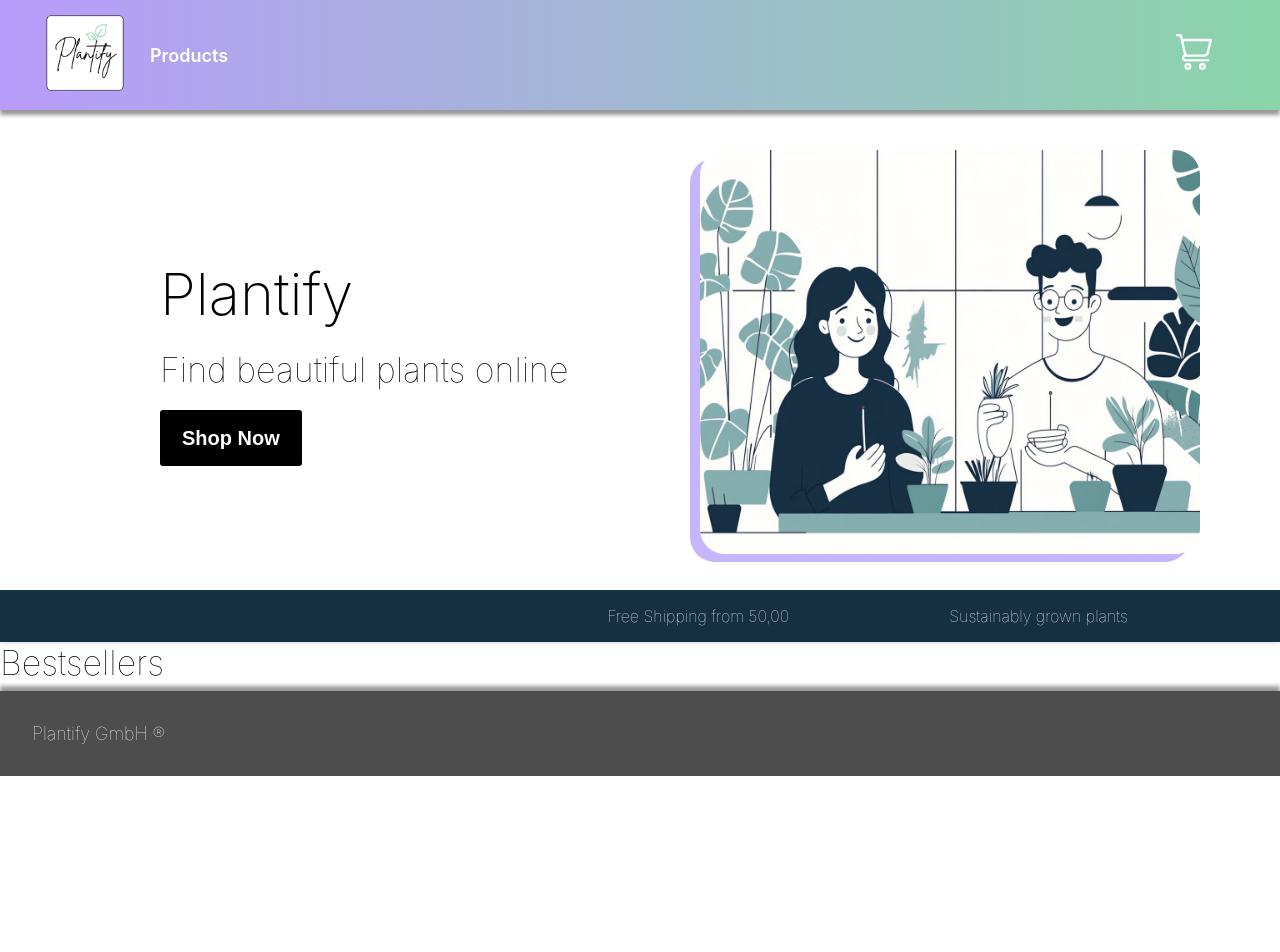
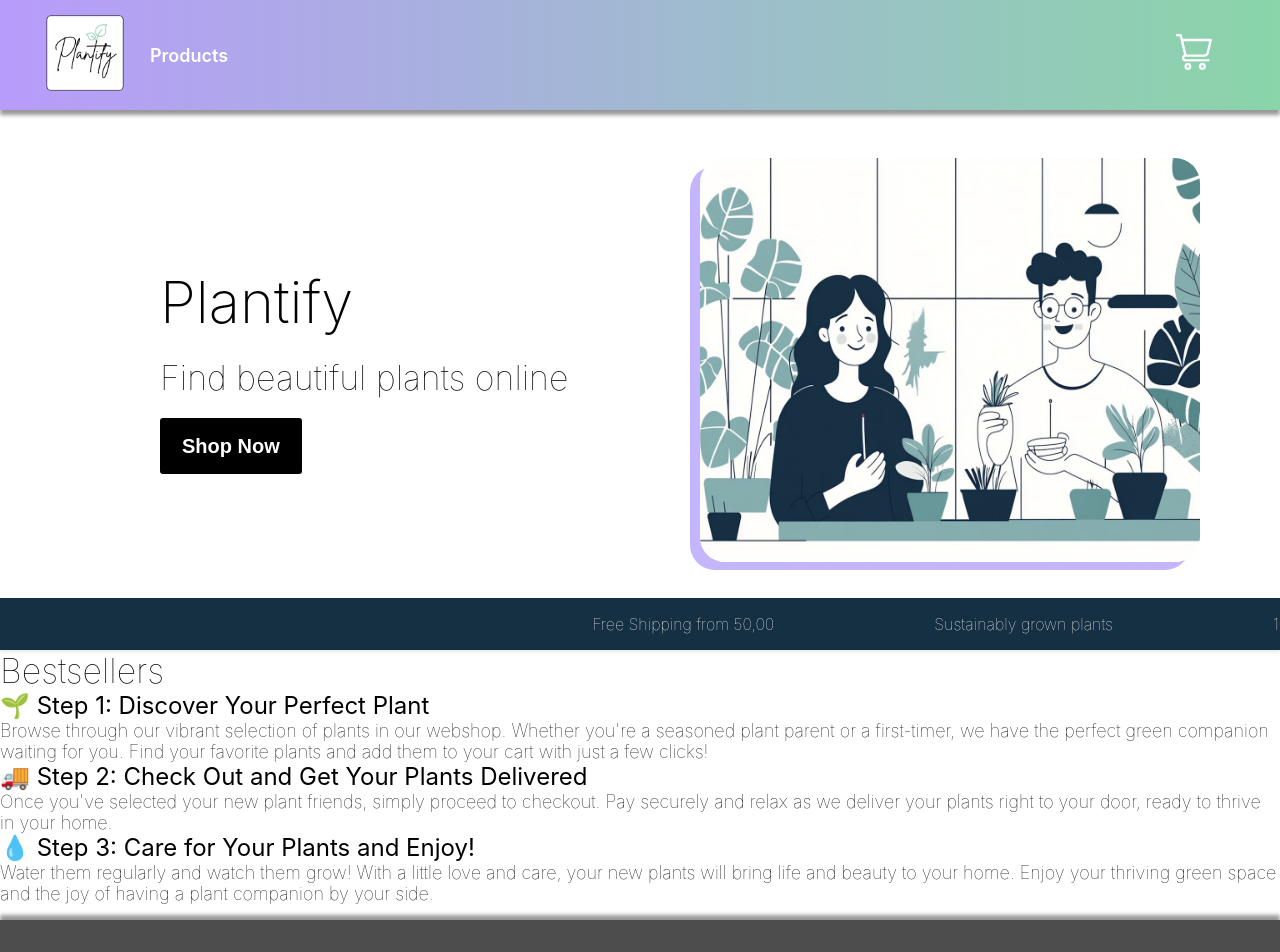
Before and after one commit to florentine1310/next-js-ecommerce-store, a Next.js app: page / in a window 1280 px wide. Shown: the top 952 px of the page. Before the commit the page ends 800 px from the top, so only its background shows below. Built offline with nearby package versions, Linux system fonts and the light colour scheme; no server answers; a web font is replaced by a local one.

Commit message:
Make header sticky and add homepage content

```diff
--- a/app/globals.css
+++ b/app/globals.css
@@ -13,7 +13,6 @@
 html,
 body {
   max-width: 100vw;
-  overflow-x: hidden;
 }
 
 h1 {
@@ -75,11 +74,15 @@
   background: #b89cfb;
   background: -moz-linear-gradient(left, #b89cfb 0%, #8ad5a9 100%);
   background: -webkit-linear-gradient(left, #b89cfb 0%, #8ad5a9 100%);
-  min-height: 5rem;
+  min-height: 4rem;
+  height: auto;
   width: 100%;
   box-shadow: 0px 5px 4px 0px #989898;
   margin-bottom: 0.5rem;
   padding: 0.5rem;
+  z-index: 50;
+  top: 0;
+  position: sticky;
 }
 
 nav {
@@ -136,11 +139,14 @@
     sans-serif;
   font-weight: 100;
   font-size: 18px;
+  display: flex;
+  flex-direction: column;
 }
 
 main {
   margin-top: 0.5rem;
   margin-bottom: 0.5rem;
+  flex: 1;
 }
 
 footer {
--- a/app/page.js
+++ b/app/page.js
@@ -32,6 +32,28 @@
       <div>
         <h2>Bestsellers</h2>
       </div>
+      <div>
+        <h3>🌱 Step 1: Discover Your Perfect Plant</h3>
+        <p>
+          Browse through our vibrant selection of plants in our webshop. Whether
+          you're a seasoned plant parent or a first-timer, we have the perfect
+          green companion waiting for you. Find your favorite plants and add
+          them to your cart with just a few clicks!
+        </p>
+        <h3>🚚 Step 2: Check Out and Get Your Plants Delivered</h3>
+        <p>
+          Once you've selected your new plant friends, simply proceed to
+          checkout. Pay securely and relax as we deliver your plants right to
+          your door, ready to thrive in your home.
+        </p>
+        <h3>💧 Step 3: Care for Your Plants and Enjoy!</h3>
+        <p>
+          Water them regularly and watch them grow! With a little love and care,
+          your new plants will bring life and beauty to your home. Enjoy your
+          thriving green space and the joy of having a plant companion by your
+          side.
+        </p>
+      </div>
     </div>
   );
 }
--- a/migrations/00001-insertProducts.ts
+++ b/migrations/00001-insertProducts.ts
@@ -11,7 +11,7 @@
   },
   {
     id: 2,
-    name: 'Fiddle Leaf Fig ',
+    name: 'Fiddle Leaf Fig',
     description:
       'A trendy and striking plant with large, glossy leaves perfect for home décor. ',
     price: 50.0,
@@ -43,7 +43,7 @@
   },
   {
     id: 6,
-    name: 'Peace Lily ',
+    name: 'Peace Lily',
     description:
       'A beautiful flowering plant with white blooms and air-purifying qualities. ',
     price: 30.0,
```
